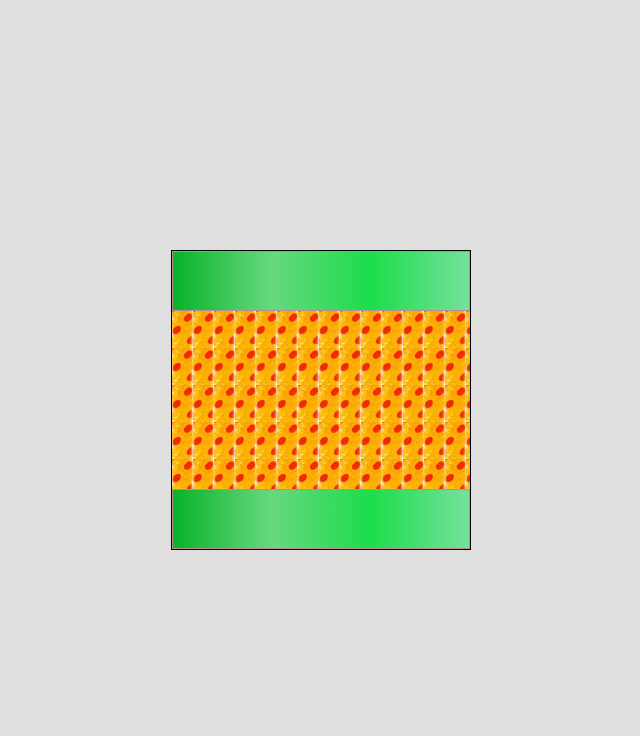
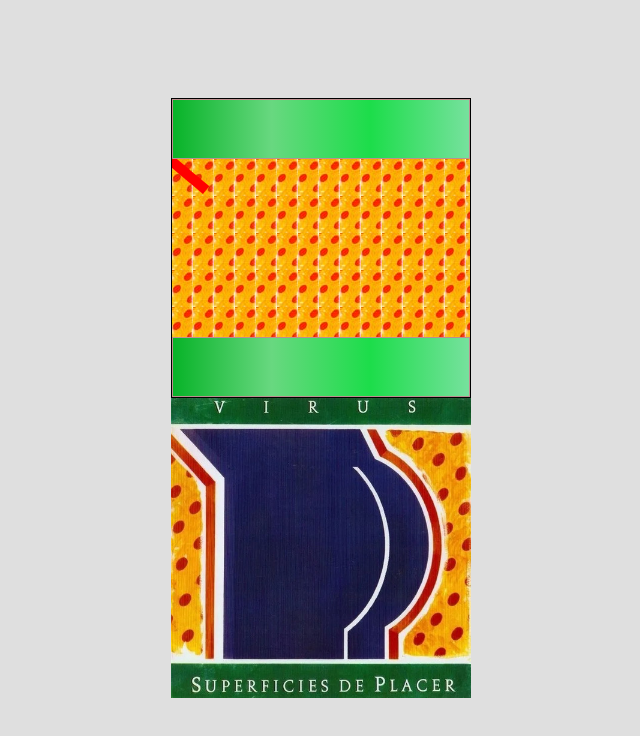
Before and after one commit to brandonporcel/superficies-de-placer, a plain HTML site: page index.html in a window 1280 px wide. Shown: the whole page, without its empty margins (319-959 px from the left). Drawn offline with Linux system fonts and the light colour scheme.

Commit message:
primer linea

```diff
--- a/css/styles.css
+++ b/css/styles.css
@@ -11,6 +11,9 @@ body {
 	width: 100vw;
 	height: 100vh;
 	overflow: hidden;
+}
+img {
+	width: 300px;
 }
 .container {
 	border: 1px solid;
@@ -26,4 +29,17 @@ footer {
 .drawing {
 	background-image: url('../img/fondo.jpg');
 	height: 60%;
+	/* overflow: hidden; */
+	position: relative;
+	overflow: hidden;
 }
+.borde-rojo-izquierda {
+	height: 10px;
+	width: 50px;
+	background-color: red;
+
+	transform: rotate(40deg);
+	position: absolute;
+	top: 10px;
+	left: -10px;
+}
--- a/index.html
+++ b/index.html
@@ -8,10 +8,15 @@
 		<link rel="stylesheet" href="css/styles.css" />
 	</head>
 	<body>
-		<div class="container">
-			<header></header>
-			<div class="drawing"></div>
-			<footer></footer>
+		<div class="a">
+			<div class="container">
+				<header></header>
+				<div class="drawing">
+					<div class="borde-rojo-izquierda"></div>
+				</div>
+				<footer></footer>
+			</div>
+			<img src="img/referencia.jpg" alt="" />
 		</div>
 	</body>
 </html>
```
Also changed, not shown: img/referencia.jpg (added).
